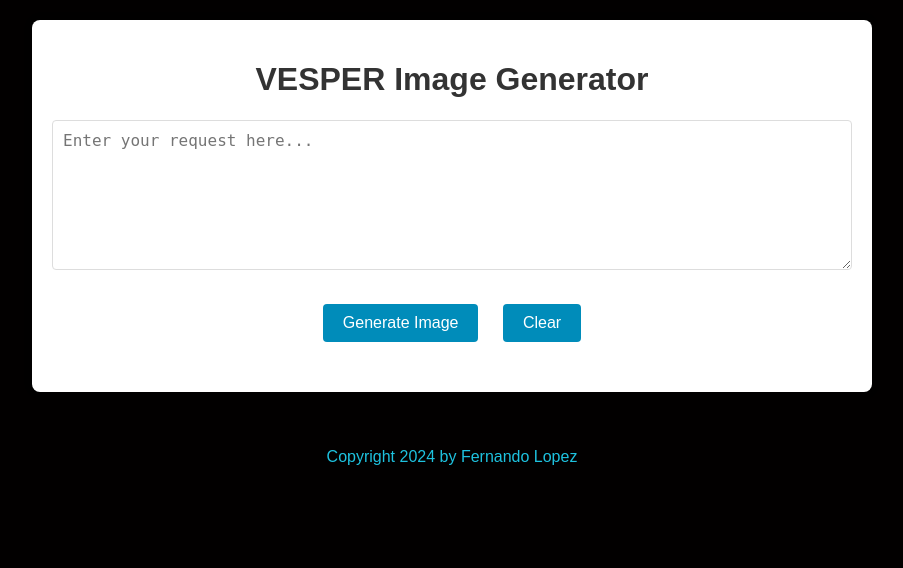
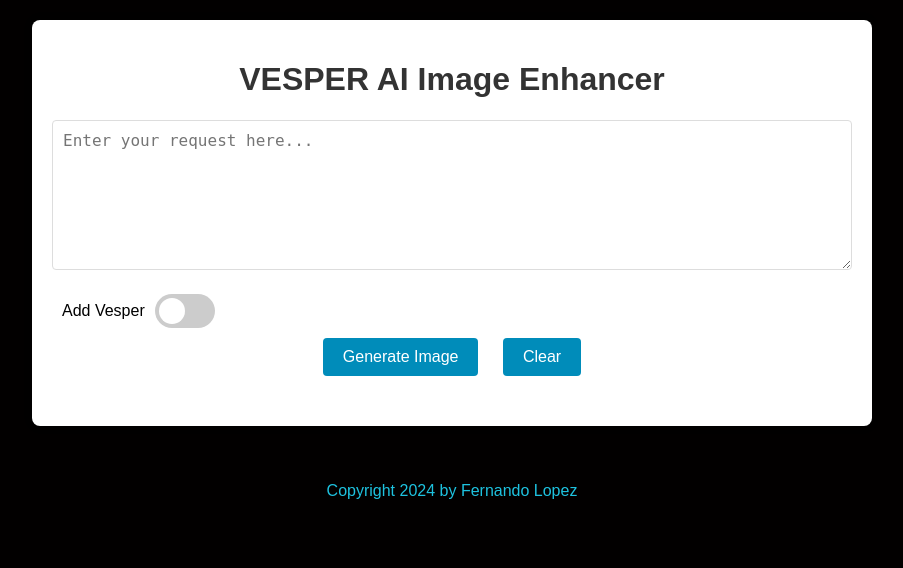
Before and after one commit to adhmkt/imgcreator, a Flask app: page / in a window 1280 px wide. Shown: the part 130-698 px from the top of the page, without its empty margins (188-1091 px from the left). Run offline with Flask 3, Linux system fonts and the light colour scheme.

Commit message:
Add Vesper Button

```diff
--- a/app.py
+++ b/app.py
@@ -15,6 +15,52 @@ client = OpenAI(api_key=my_api_key)
 
 app = Flask(__name__)
 
+assistant_id = 'asst_n2SszS8qe4pvaPrEwmAzkLmE'
+
+
+
+def get_assistant_response(message):
+    try:
+        # Create a new thread
+        thread = client.beta.threads.create()
+        thread_id = thread.id
+
+        # Send the message to the thread
+        client.beta.threads.messages.create(
+            thread_id=thread_id,
+            role="user",
+            content=message
+        )
+
+        # Run the assistant on the thread and get the response
+        run = client.beta.threads.runs.create(
+            thread_id=thread_id,
+            assistant_id=assistant_id
+        )
+
+        # Wait for the assistant's response
+        while True:
+            run = client.beta.threads.runs.retrieve(
+                thread_id=thread_id,
+                run_id=run.id
+            )
+            if run.status == 'completed':
+                break
+
+        # Retrieve all messages from the thread
+        messages_response = client.beta.threads.messages.list(
+            thread_id=thread_id
+        )
+
+        # Extract the assistant's response
+        for msg in messages_response.data:
+            if msg.role == 'assistant':
+                return " ".join(content.text.value for content in msg.content if hasattr(content, 'text'))
+
+    except Exception as e:
+        print(f"Error in getting assistant response: {e}")
+        return "Sorry, an error occurred."
+
 @app.route('/')
 def index():
     return render_template('index.html')
@@ -23,18 +69,38 @@ def index():
 def generate_image():
     try:
         data = request.json
-        prompt = data.get('prompt')
+        user_prompt = data.get('prompt')
+        addVesper = data.get('addVesper')
 
-        if not prompt:
+
+
+
+        if not user_prompt:
             raise ValueError("No prompt provided or prompt is empty.")
 
-        response = client.images.generate(
-            model="dall-e-3",
-            prompt=prompt,
-            size="1024x1024",
-            quality="standard",
-            n=1,
-        )
+
+
+
+        if addVesper:
+            # Logic when addVesper is True
+            refined_prompt = get_assistant_response(user_prompt)
+            response = client.images.generate(
+                model="dall-e-3",
+                prompt="Please create " + user_prompt + " based on these guidelines: " + refined_prompt,
+                size="1024x1024",
+                quality="hd",
+                n=1
+            )
+        else:
+            # Logic when addVesper is False
+            # Adjust the parameters as needed
+            response = client.images.generate(
+                model="dall-e-3",
+                prompt=user_prompt,
+                size="1024x1024",
+                quality="standard",
+                n=1
+            )
 
         # Correct format to extract the image URL
         image_url = response.data[0].url
--- a/static/css/style.css
+++ b/static/css/style.css
@@ -139,3 +139,75 @@ button:hover {
 
     /* Additional mobile-specific styles */
 }
+
+/* The switch - the box around the slider */
+.switch {
+    position: relative;
+    display: inline-block;
+    width: 60px;
+    height: 34px;
+  }
+
+  /* The slider */
+  .switch input {
+    opacity: 0;
+    width: 0;
+    height: 0;
+  }
+
+  .slider {
+    position: absolute;
+    cursor: pointer;
+    top: 0;
+    left: 0;
+    right: 0;
+    bottom: 0;
+    background-color: #ccc;
+    -webkit-transition: .4s;
+    transition: .4s;
+  }
+
+  .slider:before {
+    position: absolute;
+    content: "";
+    height: 26px;
+    width: 26px;
+    left: 4px;
+    bottom: 4px;
+    background-color: white;
+    -webkit-transition: .4s;
+    transition: .4s;
+  }
+
+  input:checked + .slider {
+    background-color: #2196F3;
+  }
+
+  input:focus + .slider {
+    box-shadow: 0 0 1px #2196F3;
+  }
+
+  input:checked + .slider:before {
+    -webkit-transform: translateX(26px);
+    -ms-transform: translateX(26px);
+    transform: translateX(26px);
+  }
+
+  /* Rounded sliders */
+  .slider.round {
+    border-radius: 34px;
+  }
+
+  .slider.round:before {
+    border-radius: 50%;
+  }
+
+  .vesper-toggle-container {
+    display: flex;
+    align-items: center;
+    margin-left: 10px; /* Adjust as needed */
+}
+
+.vesper-label {
+    margin-right: 10px; /* Space between label and switch */
+}
--- a/static/js/script.js
+++ b/static/js/script.js
@@ -1,5 +1,13 @@
 document.getElementById('generateButton').addEventListener('click', function() {
     var promptText = document.getElementById('imageRequest').value.trim();
+
+
+    var addVesper = document.getElementById('vesperToggle').checked;
+
+    var requestData = {
+        text: promptText,
+        addVesper: addVesper
+    };
 
     // Check if the prompt is empty and alert the user if it is
     if (!promptText) {
@@ -16,7 +24,13 @@ document.getElementById('generateButton').addEventListener('click', function() {
         headers: {
             'Content-Type': 'application/json'
         },
-        body: JSON.stringify({prompt: promptText}) // Send the prompt text under the key 'prompt'
+
+        body: JSON.stringify({
+            prompt: promptText, // Ensure this is the variable holding the user's prompt
+            addVesper: addVesper // The state of the addVesper toggle
+        })
+        //body: JSON.stringify(requestData)
+        //body: JSON.stringify({prompt: promptText})  Send the prompt text under the key 'prompt'
     })
     .then(response => {
         if (!response.ok) {
--- a/templates/index.html
+++ b/templates/index.html
@@ -3,7 +3,7 @@
 <head>
     <meta charset="UTF-8">
     <meta name="viewport" content="width=device-width, initial-scale=1.0">
-    <title>VESPER  Image Generator</title>
+    <title>VESPER  AI Image Enhancer</title>
     <link rel="stylesheet" href="/static/css/style.css">
 </head>
 <body>
@@ -13,8 +13,15 @@
     </header>
 
     <div class="container">
-        <h1>VESPER  Image Generator</h1>
+        <h1>VESPER  AI Image Enhancer</h1>
         <textarea id="imageRequest" placeholder="Enter your request here..."></textarea>
+        <div class="vesper-toggle-container">
+            <span class="vesper-label">Add Vesper</span>
+            <label class="switch">
+                <input type="checkbox" id="vesperToggle">
+                <span class="slider round"></span>
+            </label>
+        </div>
         <button id="generateButton">Generate Image</button>
         <button id="clearButton">Clear</button>
 
```
Also changed, not shown: 2 other files.
